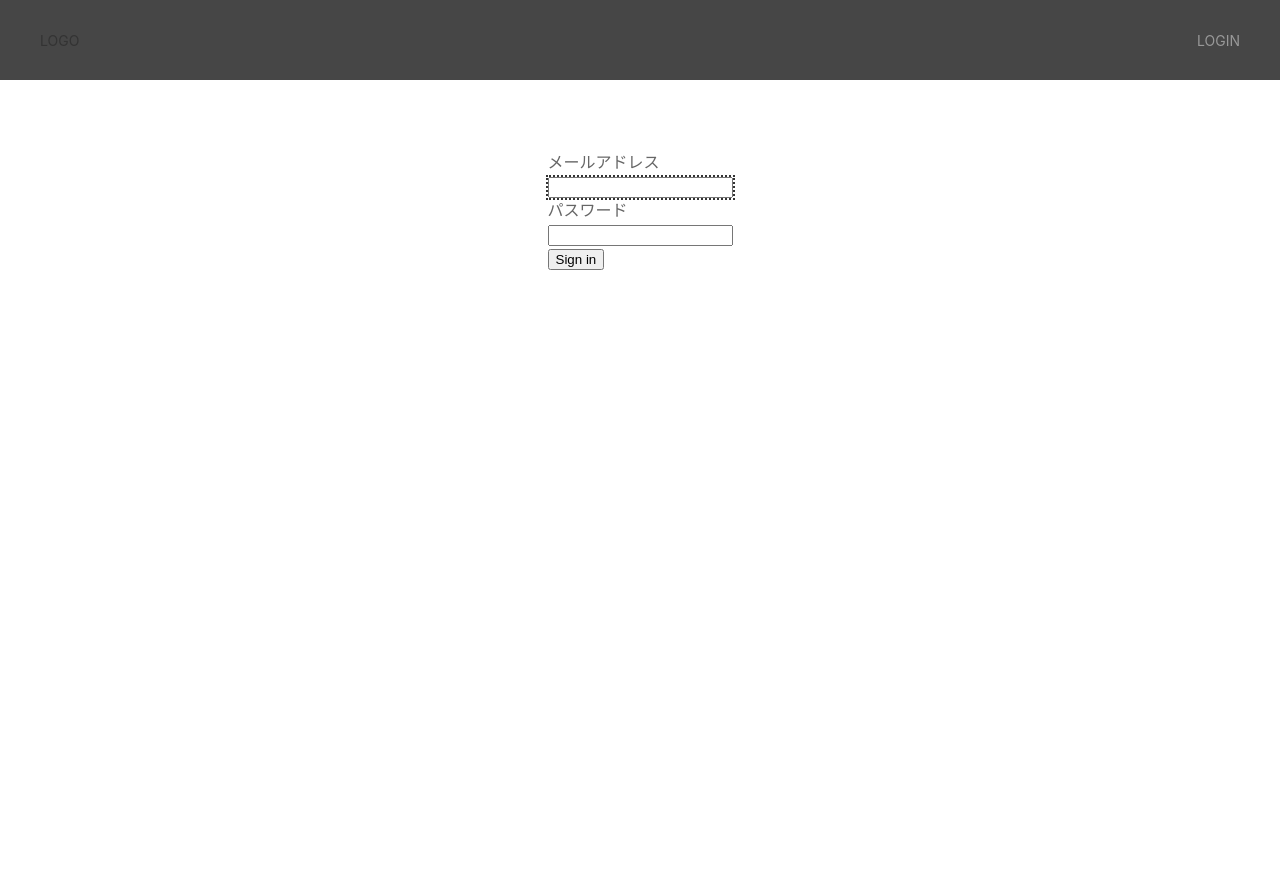
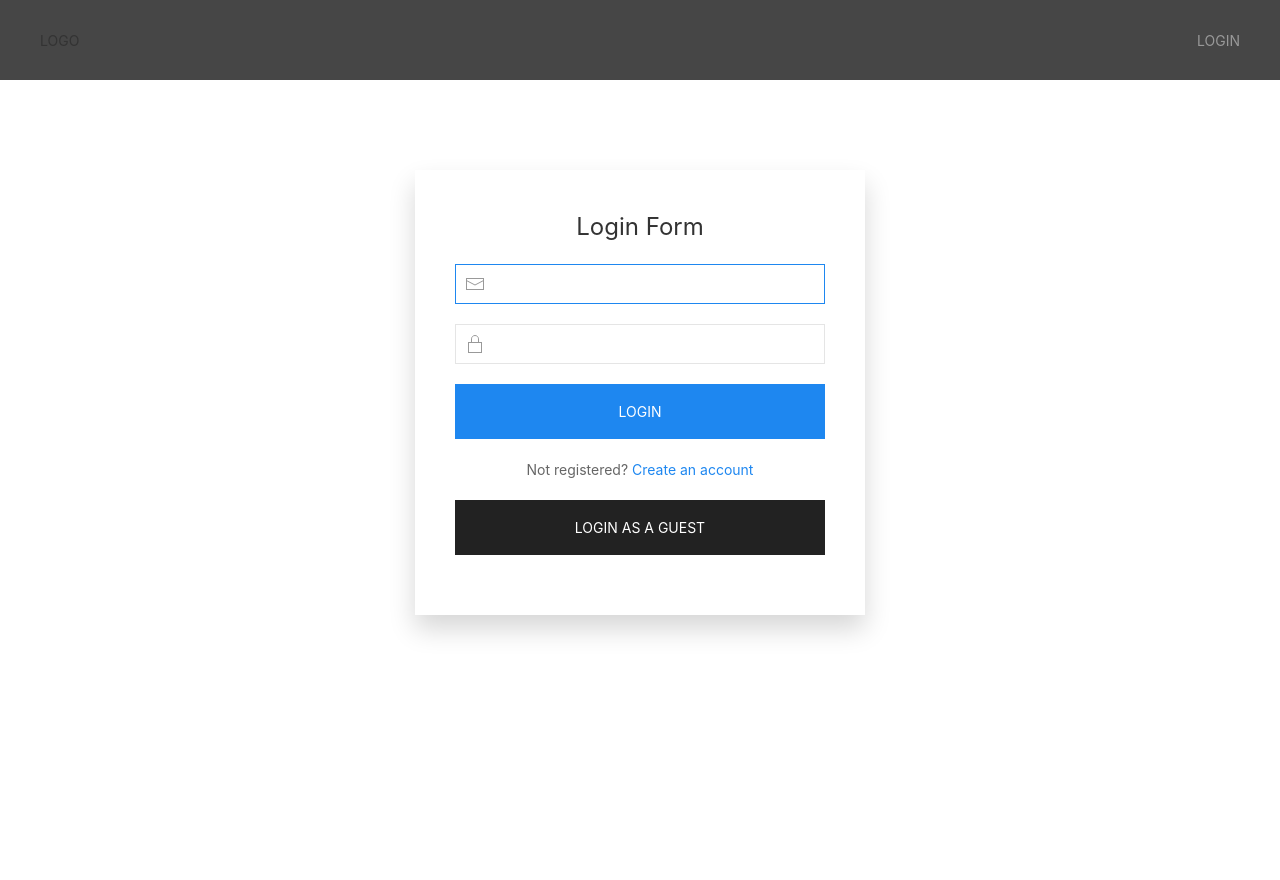
Before and after one commit to ino777/yurutomo, a Django app: page /accounts/login/ in a window 1280 px wide. Before the commit the page ends 270 px from the top, so only its background shows below. Run offline with Django 3.2, Linux system fonts and the light colour scheme; style sheets or scripts are compiled from the project's sources; some libraries are stand-ins or nearby versions.

Commit message:
アカウント登録、ログイン画面の表示まわりを調整

```diff
--- a/gamemeet/accounts/forms.py
+++ b/gamemeet/accounts/forms.py
@@ -28,7 +28,12 @@ class UserCreateForm(UserCreationForm):
     def __init__(self, *args, **kwargs):
         super().__init__(*args, **kwargs)
         del self.fields['password2']
+        self.fields['username'].label = 'Username'
+        self.fields['username'].widget.attrs['class'] = 'uk-input uk-form-width-large'
+        self.fields['email'].label = 'Email'
+        self.fields['email'].widget.attrs['class'] = 'uk-input uk-form-width-large'
         self.fields['password1'].label = 'Password'
+        self.fields['password1'].widget.attrs['class'] = 'uk-input uk-form-width-large'
         self.fields['password1'].help_text = 'Make sure it\'s at least 6 characters.'
 
     def clean_email(self):
@@ -40,12 +45,18 @@ class LoginForm(AuthenticationForm):
     """ Login form """
     def __init__(self, *args, **kwargs):
         super().__init__(*args, **kwargs)
+        self.fields['username'].label = 'Username'
+        self.fields['username'].widget.attrs['class'] = 'uk-input uk-form-width-large'
+        self.fields['password'].label = 'Password'
+        self.fields['password'].widget.attrs['class'] = 'uk-input uk-form-width-large'
+
 
     def non_field_errors(self):
         error_messages = super().non_field_errors()
         if error_messages:
             error_messages[0] = 'Incorrect Email address or Password'
         return error_messages
+
 
 
 class CustomUserChangeForm(UserChangeForm):
--- a/gamemeet/accounts/templates/accounts/login.html
+++ b/gamemeet/accounts/templates/accounts/login.html
@@ -5,45 +5,67 @@
 
 {% block content %}
 <!-- <h1>Here is Login form </h1> -->
-<div class="uk-container uk-margin-large-top">
-     <div class="uk-flex uk-flex-center uk-height-xsmall">
-        <div class="container">
+<div class="uk-section" uk-height-viewport>
+    <div class="uk-width-1-1">
+        <div class="uk-container">
+            <div class="uk-grid-margin uk-grid uk-grid-stack" uk-grid>
+                <div class="uk-width-1-1@m">
+                    <div class="uk-flex uk-flex-center">
                         {% if form.non_field_errors %}
-            <div id="non-field-errors" class="">
-                <button type="button" class="close" data-dismiss="alert">
-                    <span aria-hidden="true">&times;</span>
-                </button>
-                {{ form.non_field_errors }}
+                        {% for error in form.non_field_errors %}
+                        <div class="uk-alert-warning uk-width-large" uk-alert>
+                            <a class="uk-alert-close" uk-close></a>
+                            <p>{{ error }}</p>
                         </div>
+                        {% endfor %}
                         {% endif %}
 
-
-            <div id="login-form-container">
+                        {% if form.errors %}
+                        {% for field in form %}
+                        {%for error in field.errors %}
+                        <div class="uk-alert-warning uk-width-large" uk-alert>
+                            <a class="uk-alert-close" uk-close></a>
+                            <p>{{ error }}</p>
+                        </div>
+                        {% endfor %}
+                        {% endfor %}
+                        {% endif %}
+                    </div>
+                    <div
+                        class="uk-margin uk-width-large uk-margin-auto uk-card uk-card-default uk-card-body uk-box-shadow-large">
+                        <h3 class="uk-card-title uk-text-center">Login Form</h3>
                         <form method="post">
                             {% csrf_token %}
-                    {% for field in form %}
-                    <div class="row justify-content-center">
-                        <div class="field">
-                            {{ field.label }}
-                        </div>
-                        <div class="field">
-                            {{ field }}
+                            <div class="uk-margin">
+                                <div class="uk-inline uk-width-1-1">
+                                    <span class="uk-form-icon" uk-icon="icon: mail"></span>
+                                    {{form.username}}
                                 </div>
                             </div>
-                    {% endfor %}
+                            <div class="uk-margin">
+                                <div class="uk-inline uk-width-1-1">
+                                    <span class="uk-form-icon" uk-icon="icon: lock"></span>
+                                    {{form.password}}
+                                </div>
+                            </div>
+                            <div class="uk-margin">
+                                <button class="uk-button uk-button-primary uk-button-large uk-width-1-1"
+                                    type="submit">Login</button>
+                            </div>
+                            <div class="uk-text-small uk-text-center">
+                                Not registered? <a href="{% url 'accounts:signup' %}">Create an account</a>
+                            </div>
 
-                    <div class="row">
-                        <div class="">
-                            <button type="submit" class="btn">
-                                <div>
-                                    Sign in
-                                </div>
+                            <div class="uk-margin">
+                                <button class="uk-button uk-button-secondary uk-button-large uk-width-1-1">
+                                    Login as a guest
                                 </button>
-                        </div>
                             </div>
                         </form>
                     </div>
                 </div>
             </div>
         </div>
+    </div>
+</div>
 {% endblock %}
--- a/gamemeet/accounts/urls.py
+++ b/gamemeet/accounts/urls.py
@@ -24,8 +24,6 @@ app_name = 'accounts'
 
 urlpatterns = [
     path('signup/', views.SignUpView.as_view(), name='signup'),
-    path('signup/done', views.SignUpDoneView.as_view(), name='signup_done'),
-    path('signup/complete/<token>', views.SignUpCompleteView.as_view(), name='signup_complete'),
     path('login/', views.Login.as_view(), name='login'),
     path('logout/', views.Logout.as_view(), name='logout'),
     path('settings/<uuid:pk>', views.ChangeSettingsView.as_view(), name='settings'),
--- a/gamemeet/accounts/views.py
+++ b/gamemeet/accounts/views.py
@@ -1,12 +1,12 @@
 """ Account views """
 from django.shortcuts import redirect, get_object_or_404
 from django.urls import reverse_lazy
-from django.http import HttpResponseBadRequest
+from django.http import HttpResponseRedirect
 from django.views import generic
 from django.core.signing import dumps, loads, SignatureExpired, BadSignature
 from django.conf import settings
 from django.contrib import messages
-from django.contrib.auth import get_user_model
+from django.contrib.auth import get_user_model, login
 from django.contrib.auth.mixins import LoginRequiredMixin, UserPassesTestMixin
 from django.contrib.auth.views import LoginView, LogoutView
 from django.contrib.sites.shortcuts import get_current_site
@@ -26,68 +26,19 @@ class SignUpView(generic.CreateView):
     Send authentication email to registered email address
     User's is_active param is still False here
     """
-    # WARNING: Set email settings in settings.py
     form_class = UserCreateForm
     template_name = 'accounts/signup.html'
+    success_url = reverse_lazy('chatrooms:index')
 
     def form_valid(self, form):
-        user = form.save(commit=False)
-        user.is_active = False
-        user.save()
+        user = form.save()
+        login(self.request, user)
+        self.object = user
+        return HttpResponseRedirect(self.get_success_url())
 
-        current_site = get_current_site(self.request)
-        domain = current_site.domain
-        context = {
-            'protocol': self.request.scheme,
-            'domain': domain,
-            'token': dumps(user.pk),
-            'user': user,
-        }
-
-        subject = render_to_string('accounts/mail_templates/signup/subject.txt', context)
-        message = render_to_string('accounts/mail_templates/signup/message.txt', context)
-
-        user.email_user(subject, message)
-        return redirect('accounts:signup_done')
-
-
-class SignUpDoneView(generic.TemplateView):
-    """ Sign up done view"""
-    template_name = 'accounts/signup_done.html'
-
-
-class SignUpCompleteView(generic.TemplateView):
-    """
-    Sign up complete view\n
-    User should click authentication url in sended email text
-    User's is_active param become True
-    """
-    template_name = 'accounts/signup_complete.html'
-    timeout_seconds = getattr(settings, 'ACTIVATION_TIMEOUT_SECONDS', 60*60*24)
-
-    def get(self, request, **kwargs):
-        token = kwargs.get('token')
-        try:
-            user_pk = loads(token, max_age=self.timeout_seconds)
-
-        except SignatureExpired:
-            return HttpResponseBadRequest()
-
-        except BadSignature:
-            return HttpResponseBadRequest()
-
-        else:
-            try:
-                user = User.objects.get(pk=user_pk)
-            except User.DoesNotExist:
-                return HttpResponseBadRequest()
-            else:
-                if not user.is_active:
-                    user.is_active = True
-                    user.save()
-                    return super().get(request, **kwargs)
-
-        return HttpResponseBadRequest()
+    def form_invalid(self, form):
+        messages.warning(self.request, 'form invalid!!')
+        return super().form_invalid(form)
 
 
 class Login(LoginView):
--- a/gamemeet/chatrooms/urls.py
+++ b/gamemeet/chatrooms/urls.py
@@ -5,8 +5,8 @@ from . import views
 app_name= 'chatrooms'
 
 urlpatterns = [
-    # path('', views.IndexView.as_view(), name='index'),
-    path('', views.RoomMatchView.as_view(), name='index'),
+    path('', views.IndexView.as_view(), name='index'),
+    path('room-match', views.RoomMatchView.as_view(), name='room_match'),
     path('room/<uuid:pk>', views.RoomView.as_view(), name='room'),
     path('skyway', views.skyway, name='skyway'),
     path('rooms', views.RoomListView.as_view(), name='room_list'),
```
Also changed, not shown: gamemeet/accounts/templates/accounts/signup.html (+60 -29 lines), gamemeet/accounts/templates/accounts/signup_complate.html (deleted, +0 -12 lines), gamemeet/accounts/templates/accounts/signup_done.html (deleted, +0 -10 lines). Lines whose indentation alone changed are shown as unchanged.
